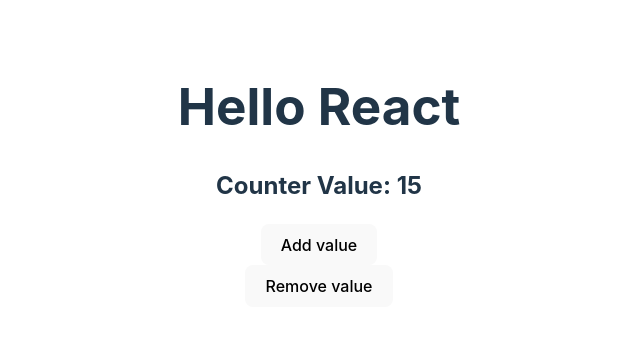
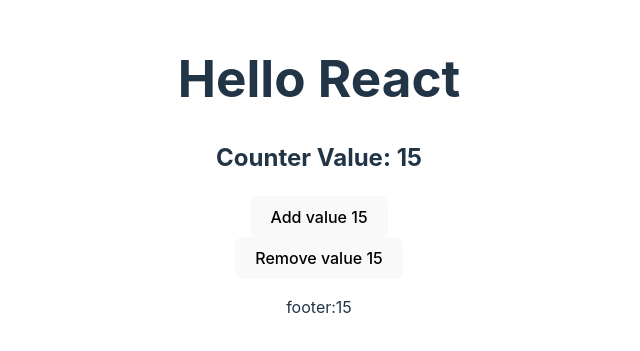
Before and after one commit to Abhigyankrsingh/counter, a React (Vite) app: page / in a window 1280 px wide. Shown: the part 225-576 px from the top of the page, without its empty margins (321-961 px from the left). Built offline with nearby package versions, Linux system fonts and the light colour scheme.

Commit message:
Use of Hooks

```diff
--- a/src/App.jsx
+++ b/src/App.jsx
@@ -4,9 +4,14 @@
 import './App.css'
 
 function App() {
-  let counter = 15;
+
+
+  const [counter, setCounter]= useState(15)
+  //let counter = 15;
   const addValue = () => {
-    console.log("value added", Math.random());
+    console.log("clicked", counter);
+    counter = counter +1;
+    setCounter(counter)
   }
   return (
     <>
@@ -15,10 +20,11 @@
 
      <button
      onClick={addValue}
-     > Add value</button>
+     > Add value {counter}</button>
      <br/>
 
-     <button>Remove value</button>
+     <button>Remove value {counter}</button>
+     <p> footer:{counter}</p>
     </>
   )
 }
```
